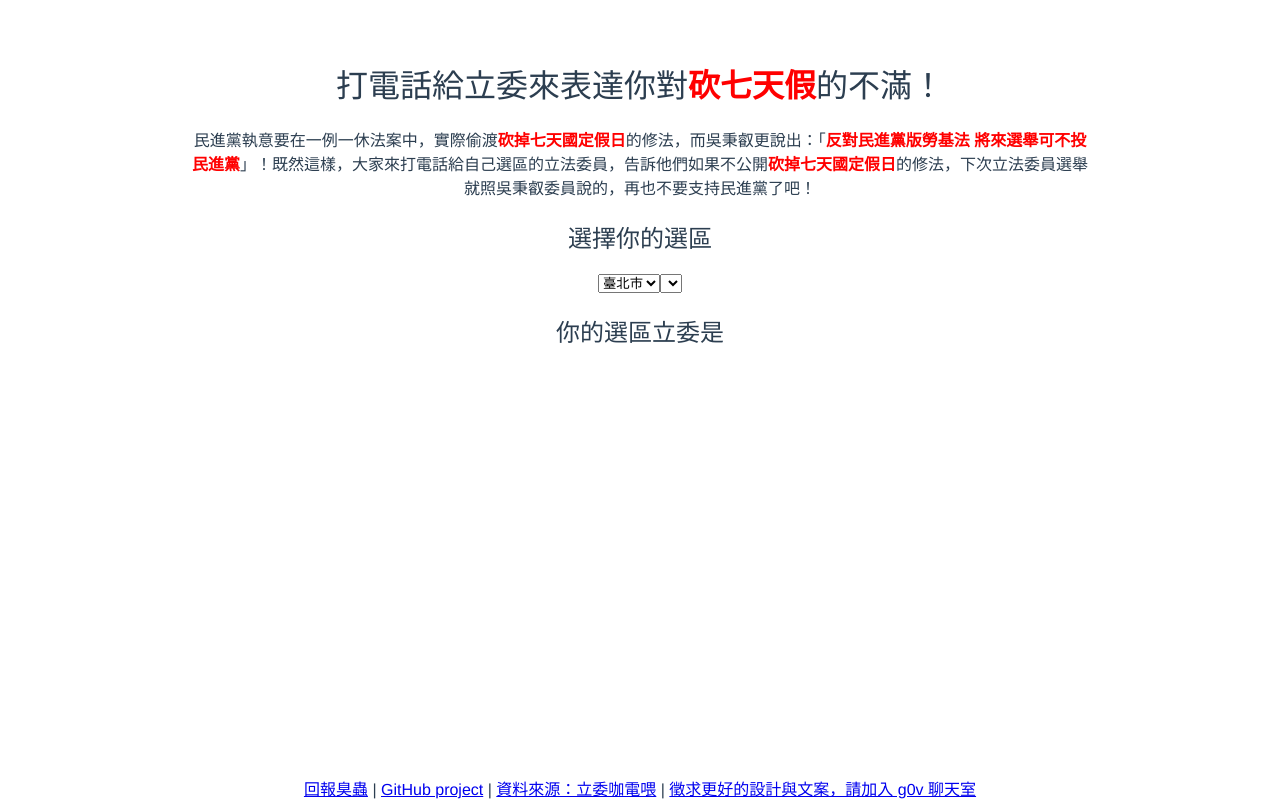
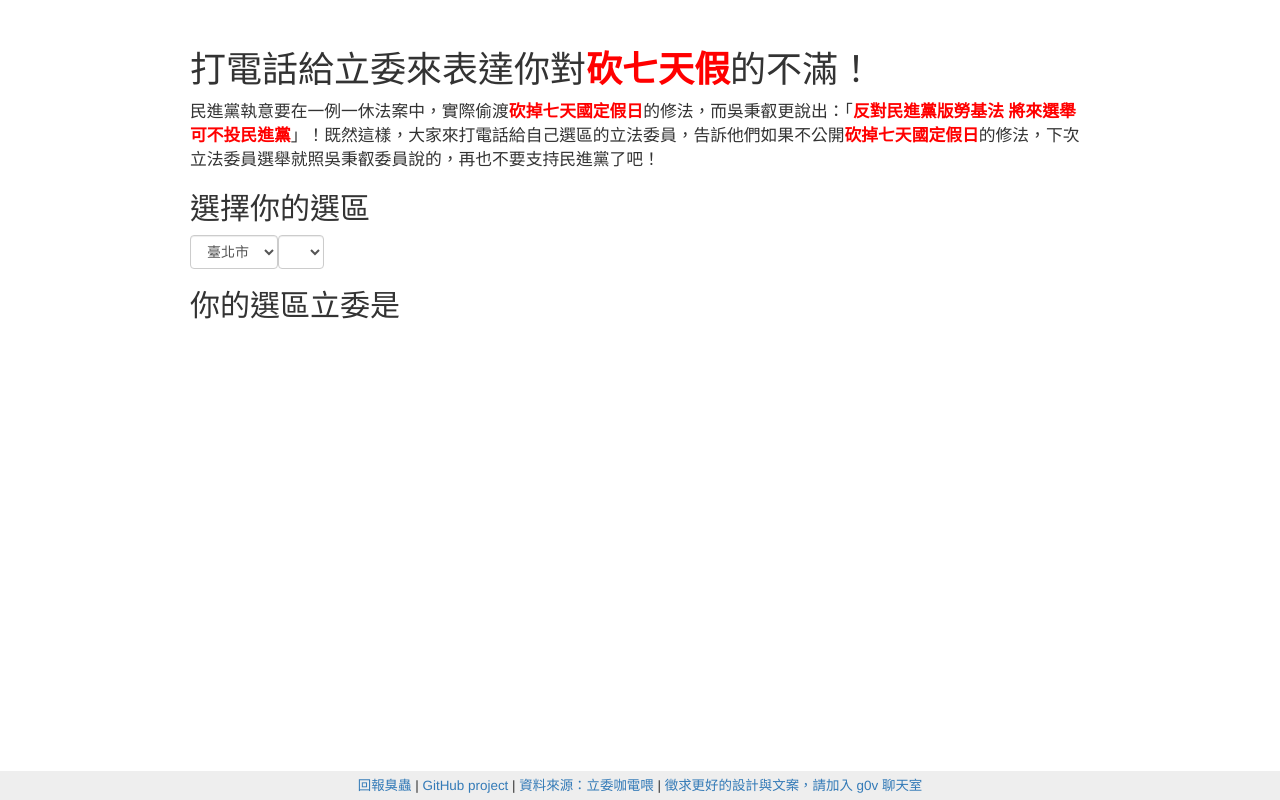
Before and after one commit to 7holidays/7holidays.github.io, a Vue app: page / in a window 1280 px wide. Built offline with nearby package versions, Linux system fonts and the light colour scheme.

Commit message:
Add bootstrap

```diff
--- a/index.html
+++ b/index.html
@@ -1,16 +1,23 @@
 <!DOCTYPE html>
-<html>
+<html lang="zh-Hant-TW">
   <head>
     <meta charset="utf-8">
+    <meta http-equiv="X-UA-Compatible" content="IE=edge">
+    <meta name="viewport" content="width=device-width, initial-scale=1">
     <meta property="og:image" content="https://7holidays.github.io/static/fbimage.png">
     <meta property="og:url" content="https://7holidays.github.io/">
     <meta property="og:title" content="我要七天假！">
     <meta property="og:type" content="website">
     <meta property="og:description" content="民進黨吳秉叡說，不支持民進黨版本（內含砍七天假）的勞基法，以後可以不用投給民進黨。太好了，打電話告訴你選區的立委吧！">
     <title>我要七天假</title>
+
+    <link rel="stylesheet" href="https://maxcdn.bootstrapcdn.com/bootstrap/3.3.7/css/bootstrap.min.css" integrity="sha384-BVYiiSIFeK1dGmJRAkycuHAHRg32OmUcww7on3RYdg4Va+PmSTsz/K68vbdEjh4u" crossorigin="anonymous">
+    <link rel="stylesheet" href="https://maxcdn.bootstrapcdn.com/bootstrap/3.3.7/css/bootstrap-theme.min.css" integrity="sha384-rHyoN1iRsVXV4nD0JutlnGaslCJuC7uwjduW9SVrLvRYooPp2bWYgmgJQIXwl/Sp" crossorigin="anonymous">
   </head>
   <body>
     <div id="app"></div>
     <!-- built files will be auto injected -->
+    <script src="https://ajax.googleapis.com/ajax/libs/jquery/1.12.4/jquery.min.js"></script>
+    <script src="https://maxcdn.bootstrapcdn.com/bootstrap/3.3.7/js/bootstrap.min.js" integrity="sha384-Tc5IQib027qvyjSMfHjOMaLkfuWVxZxUPnCJA7l2mCWNIpG9mGCD8wGNIcPD7Txa" crossorigin="anonymous"></script>
   </body>
 </html>
--- a/src/App.vue
+++ b/src/App.vue
@@ -14,14 +14,3 @@
   },
 };
 </script>
-
-<style>
-#app {
-  font-family: 'Avenir', Helvetica, Arial, sans-serif;
-  -webkit-font-smoothing: antialiased;
-  -moz-osx-font-smoothing: grayscale;
-  text-align: center;
-  color: #2c3e50;
-  margin-top: 60px;
-}
-</style>
--- a/src/components/MainSection.vue
+++ b/src/components/MainSection.vue
@@ -5,12 +5,18 @@
       民進黨執意要在一例一休法案中，實際偷渡<strong>砍掉七天國定假日</strong>的修法，而吳秉叡更說出：「<strong>反對民進黨版勞基法 將來選舉可不投民進黨</strong>」！既然這樣，大家來打電話給自己選區的立法委員，告訴他們如果不公開<strong>砍掉七天國定假日</strong>的修法，下次立法委員選舉就照吳秉叡委員說的，再也不要支持民進黨了吧！
     </p>
     <h2>選擇你的選區</h2>
+    <form class="form-inline">
+      <div class="form-group">
         <select class="form-control cities" v-model="selectedCity">
           <option v-for="city in cities" :value="city">{{city}}</option>
         </select>
+      </div>
+      <div class="form-group">
         <select class="form-control districts" v-model="selectedDistrict">
           <option v-for="district in districts" :value="district">{{district}}</option>
         </select>
+      </div>
+    </form>
     <h2>你的選區立委是</h2>
     <div class="legislator">
       <div class="legislator-name">{{legislator.name}}</div>
@@ -25,8 +31,10 @@
         <p>
           你好，請問是 <strong>{{legislator.name}}</strong> 委員的辦公室嗎？我是 <strong>{{selectedDistrict}}</strong> 的選民，我對民進黨強勢通過 <strong>砍七天假</strong> 版本的勞基法草案感到非常不滿。吳秉叡委員開記者會時說「如果反對民進黨版本勞基法草案，以後選舉可以不投民進黨」，請告訴 <strong>{{legislator.name}}</strong> 委員，如果委員不公開反對 <strong>砍七天假</strong> 的勞基法修法版本，在院會提案退回委員會以及二讀投反對票，我以後：
         </p>
+        <p>
           一、下次立委選舉絕對不會投給你<br>
-        二、2018 縣長選舉也不會投給民進黨<br>
+          二、2018 縣長選舉也不會投給民進黨
+        </p>
         <p>
           請委員認真考慮選民的意見，公開反對 <strong>砍七天假</strong> 勞基法修法。
         </p>
@@ -82,6 +90,8 @@
 .main-section {
   max-width: 900px;
   margin: auto;
+  margin-top: 50px;
+  font-size: 1.2em;
 }
 
 strong {
@@ -96,8 +106,15 @@
   padding: 50px;
 }
 
+.example {
+  margin-bottom: 50px;
+}
+
 .footer {
-  position: absolute;
+  background: #EEE;
+  padding: 5px;
+  font-size: 0.8em;
+  position: fixed;;
   bottom: 0;
   left: 0;
   right: 0;
```
Lines whose indentation alone changed are shown as unchanged.
